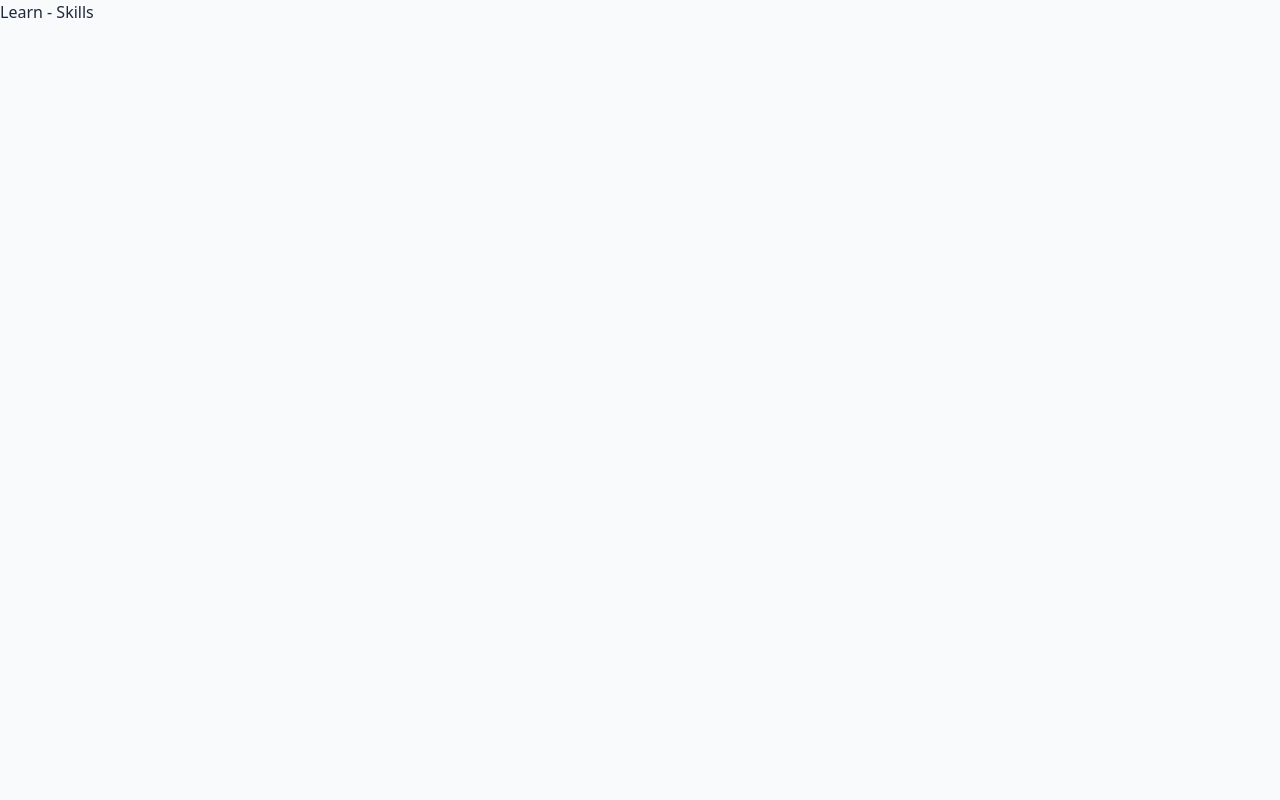
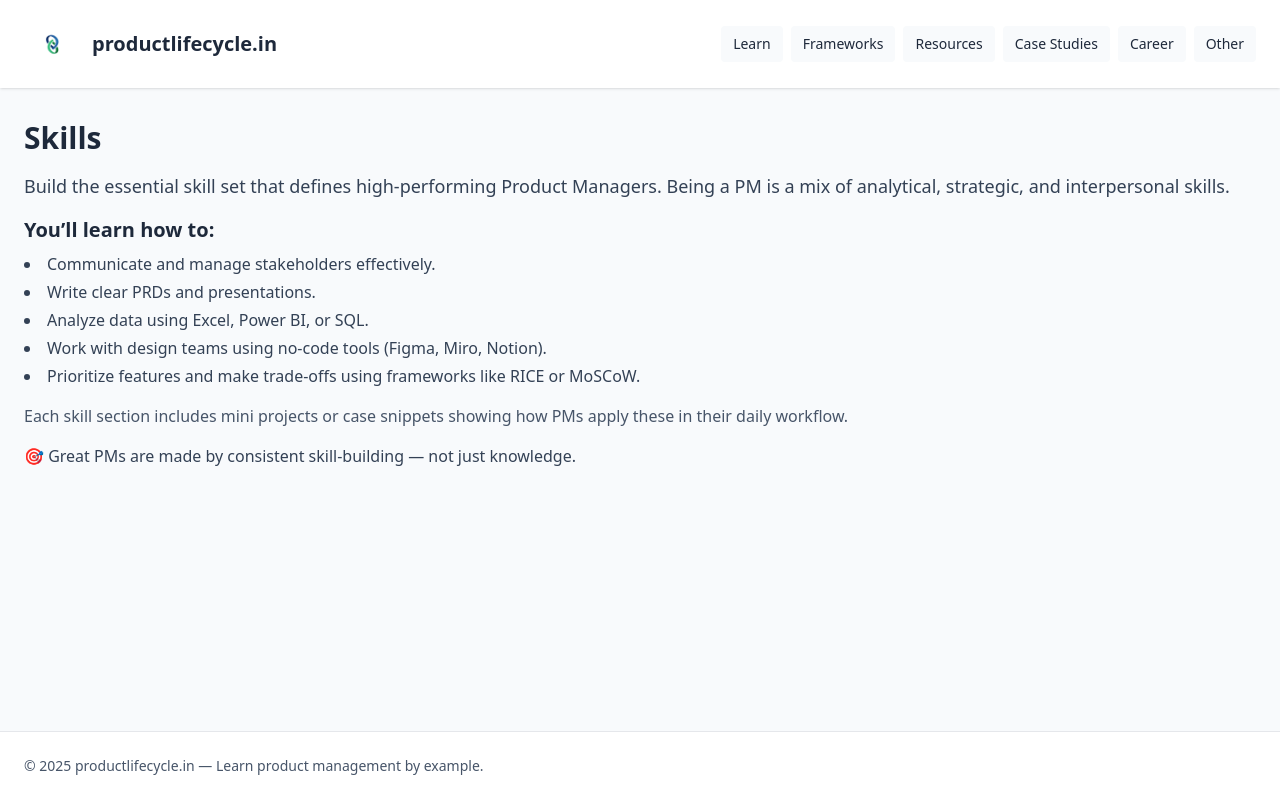
Before and after one commit to rahulmailbox90/productlifecycle-in, a Next.js app: page /learn/skills in a window 1280 px wide. Built offline with nearby package versions, Linux system fonts and the light colour scheme.

Commit message:
feat(learn): add Skills content

```diff
--- a/pages/learn/skills.js
+++ b/pages/learn/skills.js
@@ -1,3 +1,25 @@
+import Layout from '../../components/Layout'
+
 export default function Skills() {
-  return <div>Learn - Skills</div>
+  return (
+    <Layout>
+      <h1 className="text-3xl font-bold mb-4">Skills</h1>
+
+      <p className="text-lg text-slate-700 mb-4">Build the essential skill set that defines high-performing Product Managers.
+      Being a PM is a mix of analytical, strategic, and interpersonal skills.</p>
+
+      <h2 className="text-xl font-semibold mt-4">You’ll learn how to:</h2>
+      <ul className="list-disc list-inside mt-2 text-slate-700 space-y-1">
+        <li>Communicate and manage stakeholders effectively.</li>
+        <li>Write clear PRDs and presentations.</li>
+        <li>Analyze data using Excel, Power BI, or SQL.</li>
+        <li>Work with design teams using no-code tools (Figma, Miro, Notion).</li>
+        <li>Prioritize features and make trade-offs using frameworks like RICE or MoSCoW.</li>
+      </ul>
+
+      <p className="text-slate-600 mt-4">Each skill section includes mini projects or case snippets showing how PMs apply these in their daily workflow.</p>
+
+      <p className="mt-4 text-slate-700">🎯 Great PMs are made by consistent skill-building — not just knowledge.</p>
+    </Layout>
+  )
 }
```
